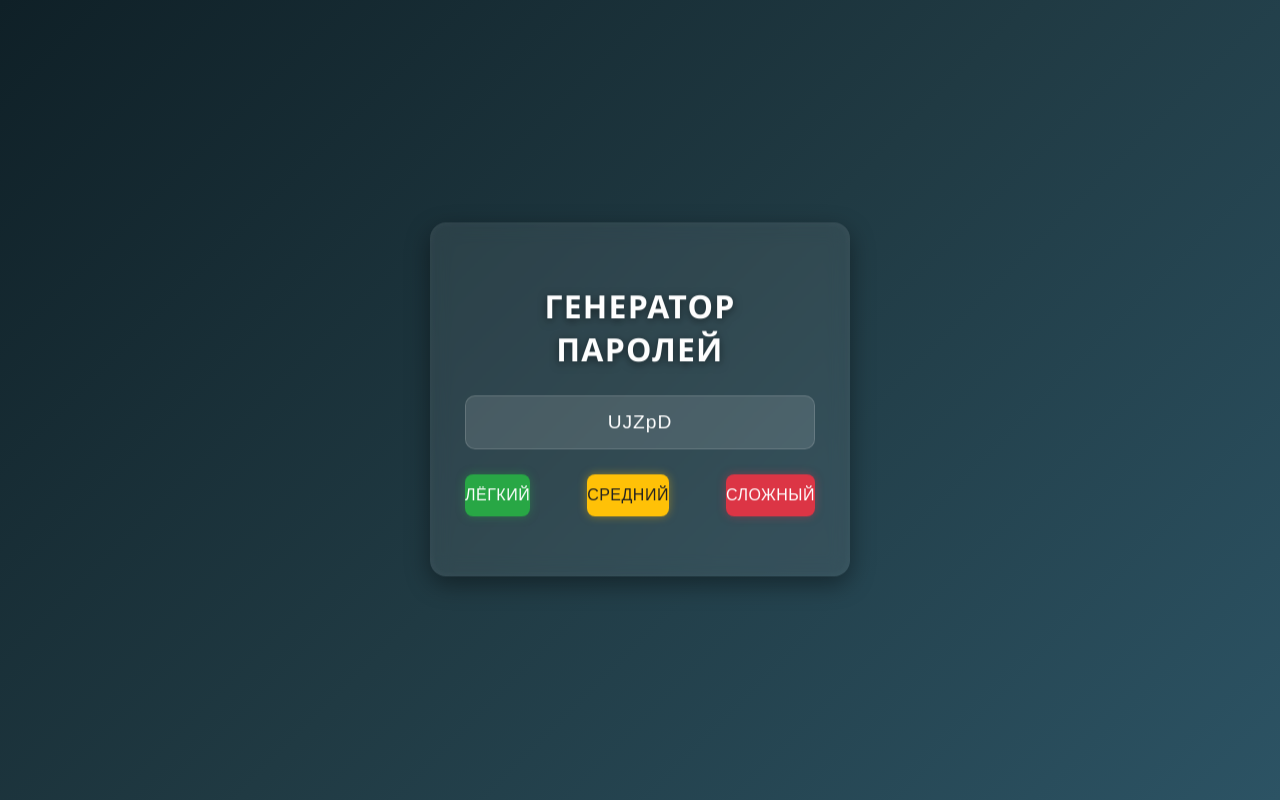
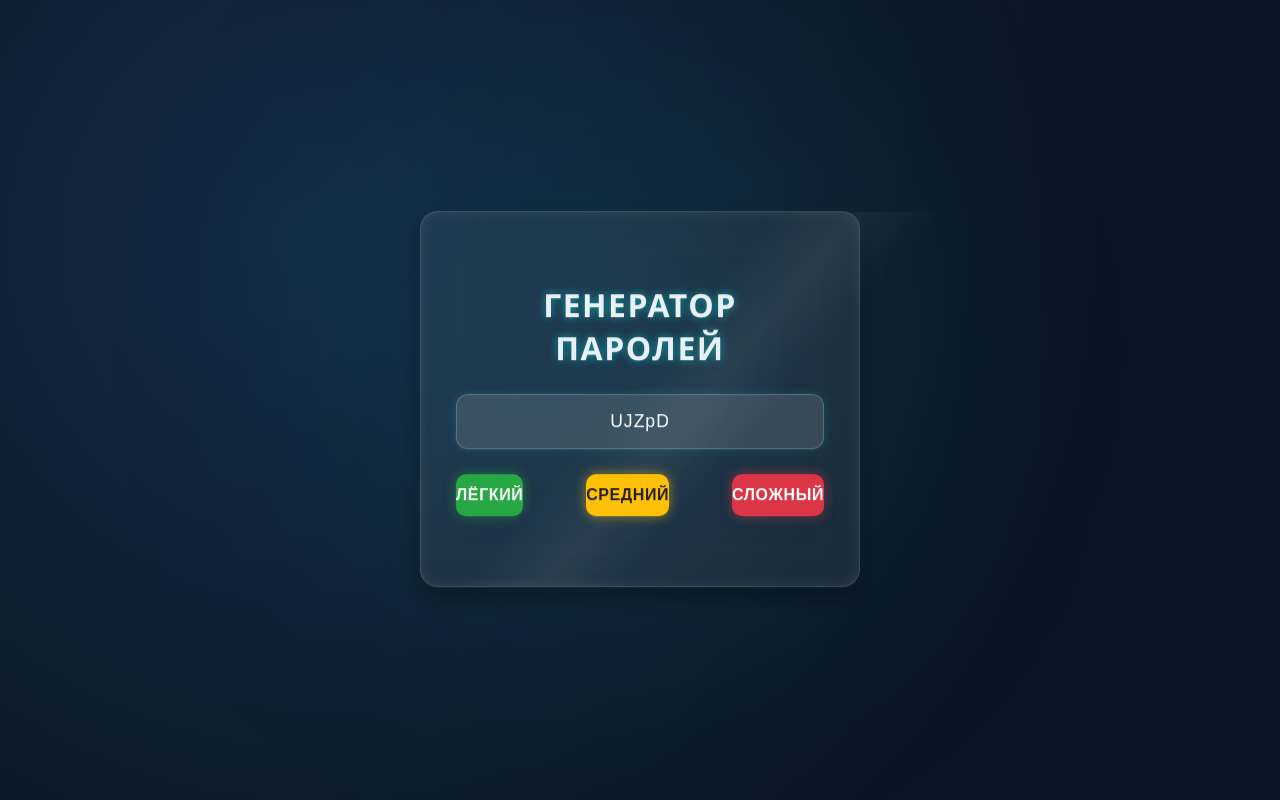
Before and after one commit to MaDeInCCCP2/flask-genpass, a Flask app: page /generateeasy in a window 1280 px wide. Run offline with Flask 3, Linux system fonts and the light colour scheme.

Commit message:
Update style.css

```diff
--- a/static/style.css
+++ b/static/style.css
@@ -2,100 +2,144 @@
   box-sizing: border-box;
 }
 
+html, body {
+  height: 100%;
+  margin: 0;
+  padding: 0;
+  overflow: hidden;
+  scroll-behavior: smooth;
+  font-family: "Segoe UI", Roboto, sans-serif;
+}
+
+/* ==== МЯГКО ДВИЖУЩИЙСЯ ФОН ==== */
 body {
-  font-family: "Segoe UI", Roboto, sans-serif;
-  background: linear-gradient(135deg, #0f2027, #203a43, #2c5364);
-  color: #f8f9fa;
   display: flex;
   justify-content: center;
   align-items: center;
-  height: 100vh;
-  margin: 0;
-  overflow: hidden;
-  animation: bgShift 12s ease-in-out infinite alternate;
+  background: radial-gradient(circle at 30% 30%, #12223a, #0b1524 70%);
+  color: #f8f9fa;
+  perspective: 1000px;
+  position: relative;
+  animation: bgShift 20s ease-in-out infinite alternate;
 }
 
-/* Мягкое дыхание фона */
 @keyframes bgShift {
-  from {
-    background-position: left top;
+  0% {
+    background: radial-gradient(circle at 25% 30%, #132b45, #0b1524 70%);
   }
-  to {
-    background-position: right bottom;
+  100% {
+    background: radial-gradient(circle at 70% 80%, #203a43, #0f2027 70%);
   }
 }
 
+/* ==== СВЕЧЕНИЕ ПОЗАДИ КОНТЕЙНЕРА ==== */
+body::before {
+  content: "";
+  position: absolute;
+  width: 600px;
+  height: 600px;
+  border-radius: 50%;
+  background: radial-gradient(circle, rgba(0,255,255,0.15), transparent 70%);
+  filter: blur(140px);
+  animation: drift 22s ease-in-out infinite alternate;
+  z-index: 0;
+}
+
+@keyframes drift {
+  0% { transform: translate(-10%, -15%); }
+  100% { transform: translate(25%, 25%); }
+}
+
+/* ==== КОНТЕЙНЕР ==== */
 .container {
+  position: relative;
   width: 100%;
-  max-width: 420px;
-  background: rgba(255, 255, 255, 0.08);
-  padding: 40px 35px;
-  border-radius: 16px;
+  max-width: 440px;
+  padding: 50px 35px;
+  border-radius: 18px;
+  background: rgba(255, 255, 255, 0.06);
+  backdrop-filter: blur(18px);
   box-shadow:
     0 8px 25px rgba(0, 0, 0, 0.4),
-    0 0 10px rgba(255, 255, 255, 0.05) inset;
+    0 0 15px rgba(255, 255, 255, 0.08) inset,
+    0 0 12px rgba(0, 255, 255, 0.05);
   text-align: center;
-  backdrop-filter: blur(10px);
-  transition: transform 0.6s cubic-bezier(0.23, 1, 0.32, 1),
-              box-shadow 0.6s cubic-bezier(0.23, 1, 0.32, 1);
+  transform-style: preserve-3d;
   animation: floatCard 6s ease-in-out infinite;
+  border: 1px solid rgba(255, 255, 255, 0.15);
+  z-index: 1;
 }
 
-/* Лёгкое «покачивание» контейнера */
+/* Лёгкое покачивание */
 @keyframes floatCard {
-  0%, 100% {
-    transform: translateY(0);
-  }
-  50% {
-    transform: translateY(-8px);
-  }
+  0%, 100% { transform: translateY(0) rotateY(0deg); }
+  50% { transform: translateY(-10px) rotateY(1deg); }
 }
 
+/* Мягкий блик по стеклу */
+.container::before {
+  content: "";
+  position: absolute;
+  top: 0; left: -20%;
+  width: 140%;
+  height: 100%;
+  background: linear-gradient(
+    120deg,
+    transparent 40%,
+    rgba(255,255,255,0.05) 50%,
+    transparent 60%
+  );
+  transform: skewX(-15deg);
+  animation: shine 12s linear infinite;
+}
+
+@keyframes shine {
+  0% { transform: translateX(-100%) skewX(-15deg); }
+  100% { transform: translateX(100%) skewX(-15deg); }
+}
+
+/* ==== ЗАГОЛОВОК ==== */
 h1 {
   margin-bottom: 25px;
   font-size: 2rem;
-  letter-spacing: 1.2px;
   font-weight: 600;
   text-transform: uppercase;
-  color: #fefefe;
-  text-shadow: 0 2px 8px rgba(0, 0, 0, 0.5);
+  letter-spacing: 1.5px;
+  color: #eaf0f6;
+  text-shadow: 0 0 8px rgba(0, 255, 255, 0.5);
   animation: fadeInDown 0.8s ease forwards;
   opacity: 0;
 }
 
 @keyframes fadeInDown {
-  from {
-    opacity: 0;
-    transform: translateY(-20px);
-  }
-  to {
-    opacity: 1;
-    transform: translateY(0);
-  }
+  from { opacity: 0; transform: translateY(-20px); }
+  to { opacity: 1; transform: translateY(0); }
 }
 
+/* ==== ПОЛЕ С ПАРОЛЕМ ==== */
 .password-display {
-  background-color: rgba(255, 255, 255, 0.12);
-  border: 1px solid rgba(255, 255, 255, 0.15);
+  background-color: rgba(255,255,255,0.12);
+  border: 1px solid rgba(255,255,255,0.2);
+  padding: 16px;
   width: 100%;
-  padding: 15px;
-  border-radius: 10px;
-  font-size: 1.2rem;
+  border-radius: 12px;
   text-align: center;
+  font-size: 1.1rem;
+  letter-spacing: 1px;
   color: #fff;
   margin-bottom: 25px;
-  user-select: all;
-  letter-spacing: 1px;
-  transition: background 0.4s ease, transform 0.3s ease, box-shadow 0.4s ease;
+  transition: all 0.6s ease;
+  box-shadow: 0 0 10px rgba(0, 255, 255, 0.15);
 }
 
-.password-display:hover,
-.password-display:focus {
-  background-color: rgba(255, 255, 255, 0.18);
-  transform: scale(1.02);
-  box-shadow: 0 0 12px rgba(255, 255, 255, 0.2);
+.password-display:focus,
+.password-display:hover {
+  background-color: rgba(255,255,255,0.18);
+  transform: scale(1.03);
+  box-shadow: 0 0 18px rgba(0, 255, 255, 0.3);
 }
 
+/* ==== КНОПКИ ==== */
 .buttons {
   display: flex;
   justify-content: space-between;
@@ -108,71 +152,87 @@ button {
   flex: 1;
   padding: 12px 0;
   border: none;
-  border-radius: 8px;
+  border-radius: 10px;
   font-size: 1rem;
   cursor: pointer;
   color: #fff;
-  font-weight: 500;
+  font-weight: 600;
   text-transform: uppercase;
-  letter-spacing: 0.5px;
+  letter-spacing: 0.6px;
   transition:
-    background 0.4s ease,
+    background 0.5s ease,
     transform 0.25s ease,
-    box-shadow 0.3s ease;
-  animation: fadeInUp 0.8s ease forwards;
+    box-shadow 0.4s ease,
+    filter 0.4s ease;
+  animation: fadeInUp 0.7s ease forwards;
   opacity: 0;
 }
 
-/* Кнопки плавно проявляются */
 @keyframes fadeInUp {
-  from {
-    opacity: 0;
-    transform: translateY(20px);
-  }
-  to {
-    opacity: 1;
-    transform: translateY(0);
-  }
+  from { opacity: 0; transform: translateY(20px); }
+  to { opacity: 1; transform: translateY(0); }
 }
 
-/* Цвета и эффекты при наведении */
+/* Наведение и нажатие */
 button:hover {
-  transform: translateY(-3px) scale(1.03);
-  box-shadow: 0 6px 15px rgba(0, 0, 0, 0.3);
+  transform: translateY(-3px) scale(1.05);
+  filter: brightness(1.1);
 }
 
+button:active {
+  transform: scale(0.96);
+  filter: brightness(1.3);
+}
+
+/* Цвета кнопок */
 .easy {
   background-color: #28a745;
-  box-shadow: 0 0 10px rgba(40, 167, 69, 0.4);
+  box-shadow: 0 0 12px rgba(40,167,69,0.5);
 }
+.easy:hover { box-shadow: 0 0 20px rgba(40,167,69,0.7); }
 
 .medium {
   background-color: #ffc107;
   color: #222;
-  box-shadow: 0 0 10px rgba(255, 193, 7, 0.4);
+  box-shadow: 0 0 12px rgba(255,193,7,0.5);
 }
+.medium:hover { box-shadow: 0 0 20px rgba(255,193,7,0.8); }
 
 .hard {
   background-color: #dc3545;
-  box-shadow: 0 0 10px rgba(220, 53, 69, 0.4);
+  box-shadow: 0 0 12px rgba(220,53,69,0.5);
 }
+.hard:hover { box-shadow: 0 0 20px rgba(220,53,69,0.8); }
 
 .generate-btn {
   background-color: #007bff;
   width: 100%;
-  margin-top: 5px;
-  box-shadow: 0 0 10px rgba(0, 123, 255, 0.4);
+  margin-top: 6px;
+  box-shadow: 0 0 14px rgba(0,123,255,0.5);
+}
+.generate-btn:hover {
+  background-color: #0066d3;
+  box-shadow: 0 0 22px rgba(0,123,255,0.8);
 }
 
-.generate-btn:hover {
-  background-color: #0066d3;
-  box-shadow: 0 0 15px rgba(0, 123, 255, 0.6);
-}
-
+/* ==== ФУТЕР ==== */
 footer {
   font-size: 0.85rem;
   opacity: 0.7;
-  margin-top: 15px;
+  margin-top: 20px;
+  color: #d0d4da;
   letter-spacing: 0.3px;
-  color: #d0d4da;
+  animation: fadeIn 2s ease forwards;
+  opacity: 0;
 }
+
+@keyframes fadeIn {
+  to { opacity: 1; }
+}
+
+/* ==== АДАПТАЦИЯ ==== */
+@media (max-width: 480px) {
+  .container { padding: 30px 20px; }
+  h1 { font-size: 1.6rem; }
+  .buttons { flex-direction: column; }
+}
```
